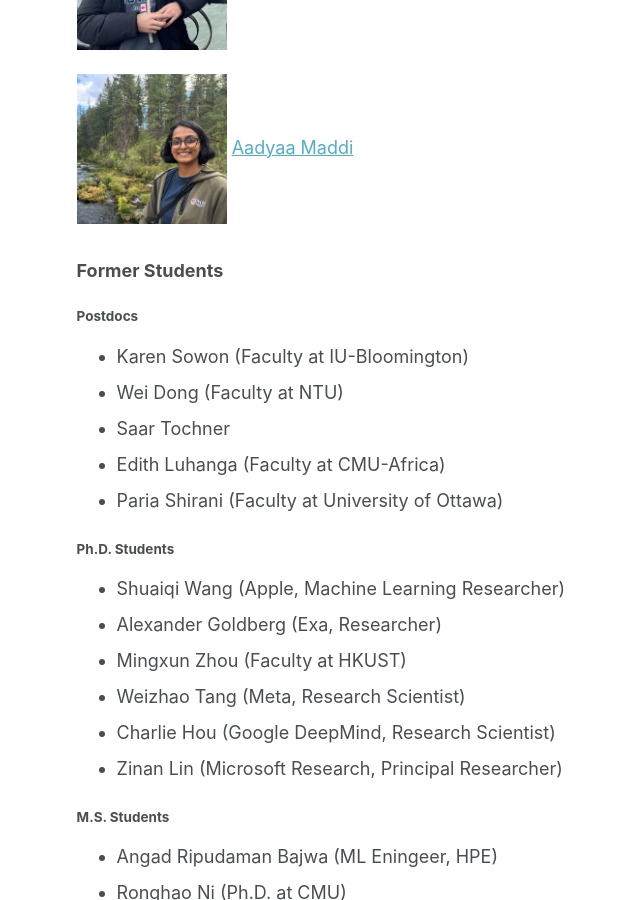
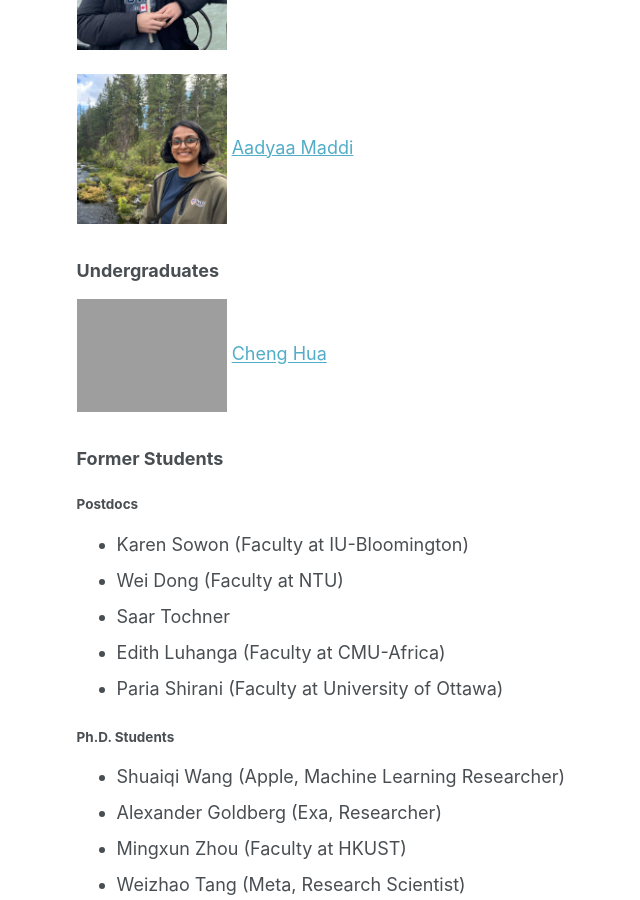
Before and after one commit to gfanti/gfanti.github.io, a Jekyll site: the page built from _pages/team.md, in a window 1280 px wide and 900 px high, scrolled down 760 px. Shown: the whole window, without its empty margins (205-845 px from the left). Built offline with Jekyll 4.4.1, drawn with Linux system fonts in a browser that asks for light colours.

Commit message:
updated cheng

```diff
--- a/_pages/team.md
+++ b/_pages/team.md
@@ -24,6 +24,9 @@ I am fortunate to work with an incredibly talented and creative group of student
 <img src="{{site.url}}/images/students/tomas.jpeg" width="150px"> <a href="https://tsgonzalez.github.io/">Tomas Gonzalez Lara</a> (co-advised with Aaditya Ramdas)
 
 <img src="{{site.url}}/images/students/aadyaa.jpeg" width="150px"> <a href="https://aadyaamaddi.com/">Aadyaa Maddi</a>
+
+### Undergraduates
+<img src="{{site.url}}/images/students/cheng.jpg" width="150px"> <a href="https://www.chenghua.me/">Cheng Hua</a>
 
 {% comment %}
 ### Masters Students
```
Also changed, not shown: 1 other file.
